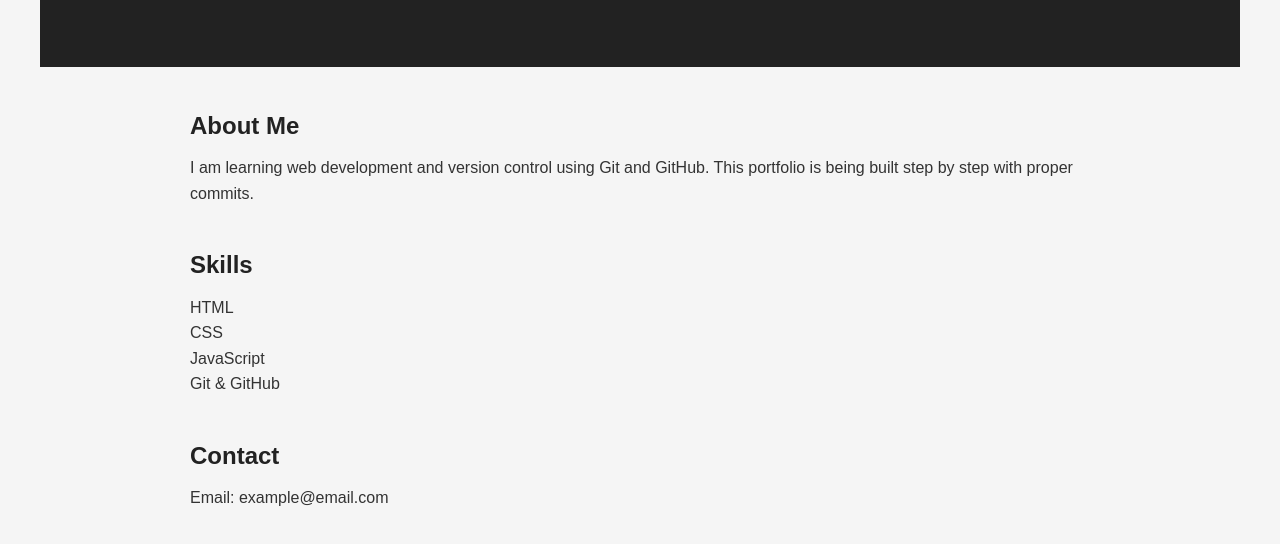
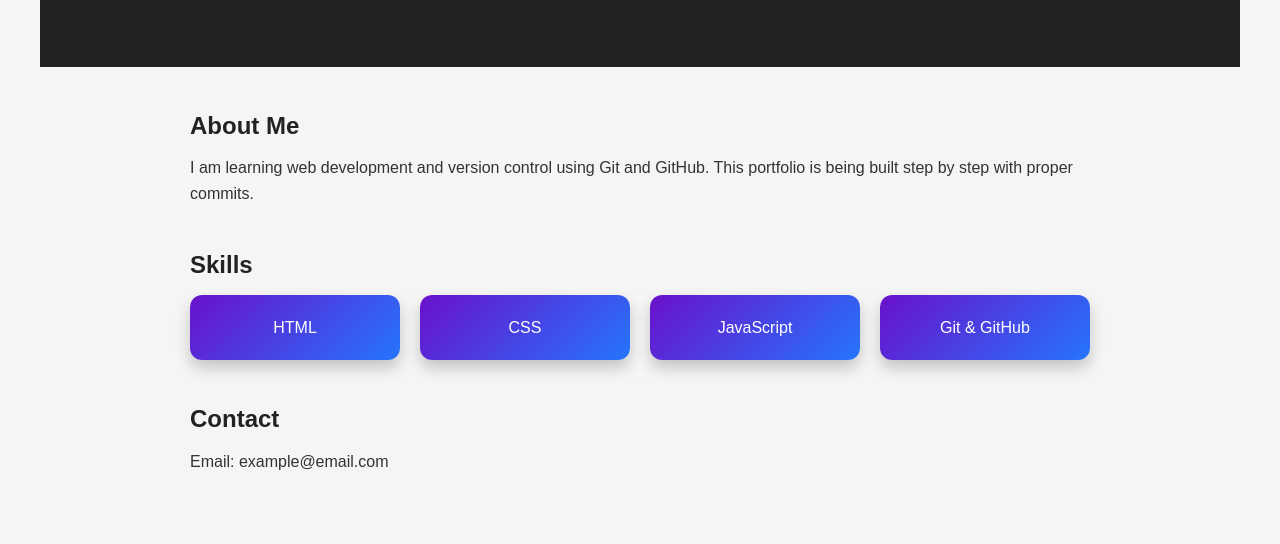
Before and after one commit to Syed-Mubeen-11/My_Portfolio, a plain HTML site: page index.html in a window 1280 px wide. Shown: the part 208-752 px from the top of the page. Drawn offline with Linux system fonts and the light colour scheme.

Commit message:
Add skill cards with gradient backgrounds and shadows

```diff
--- a/style.css
+++ b/style.css
@@ -72,3 +72,25 @@ section.show {
   opacity: 1;
   transform: translateY(0);
 }
+.skill-cards {
+  display: flex;
+  flex-wrap: wrap;
+  gap: 20px;
+  justify-content: center;
+}
+
+.card {
+  background: linear-gradient(135deg, #6a11cb, #2575fc);
+  color: white;
+  padding: 20px;
+  border-radius: 12px;
+  box-shadow: 0 8px 15px rgba(0,0,0,0.2);
+  flex: 1 1 150px;
+  text-align: center;
+  transition: transform 0.3s ease, box-shadow 0.3s ease;
+}
+
+.card:hover {
+  transform: translateY(-5px);
+  box-shadow: 0 12px 20px rgba(0,0,0,0.3);
+}
```
